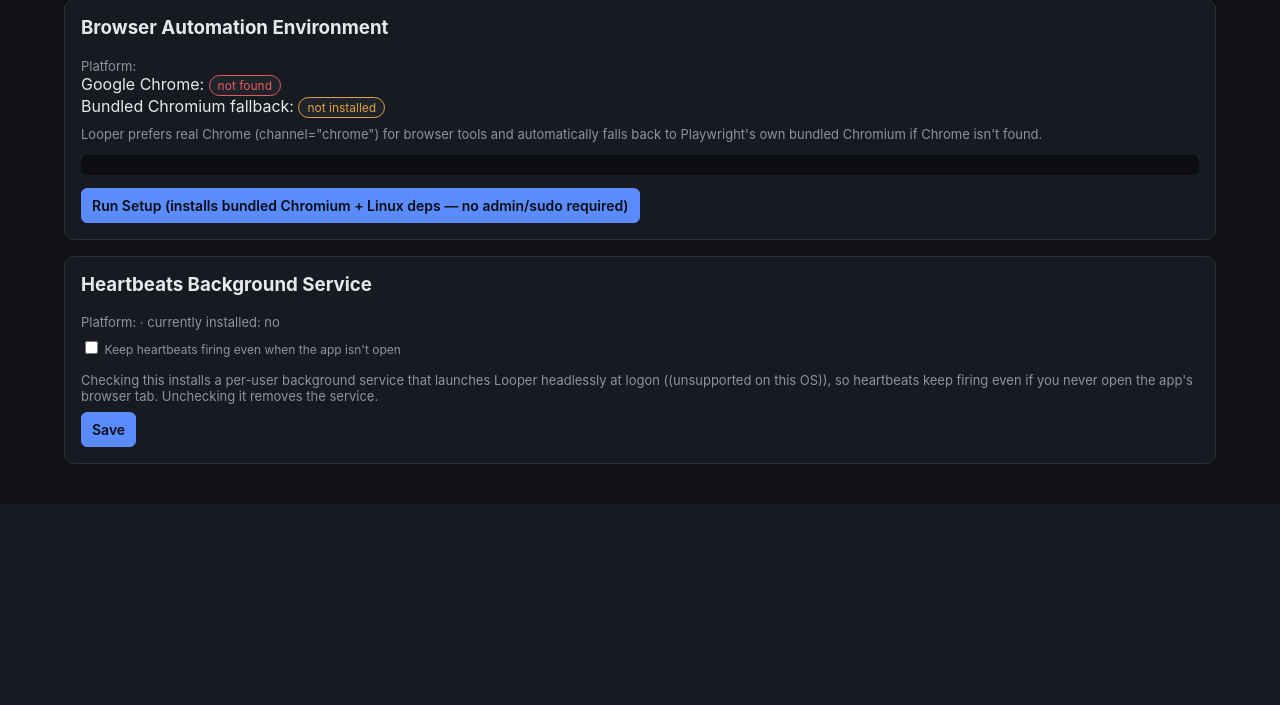
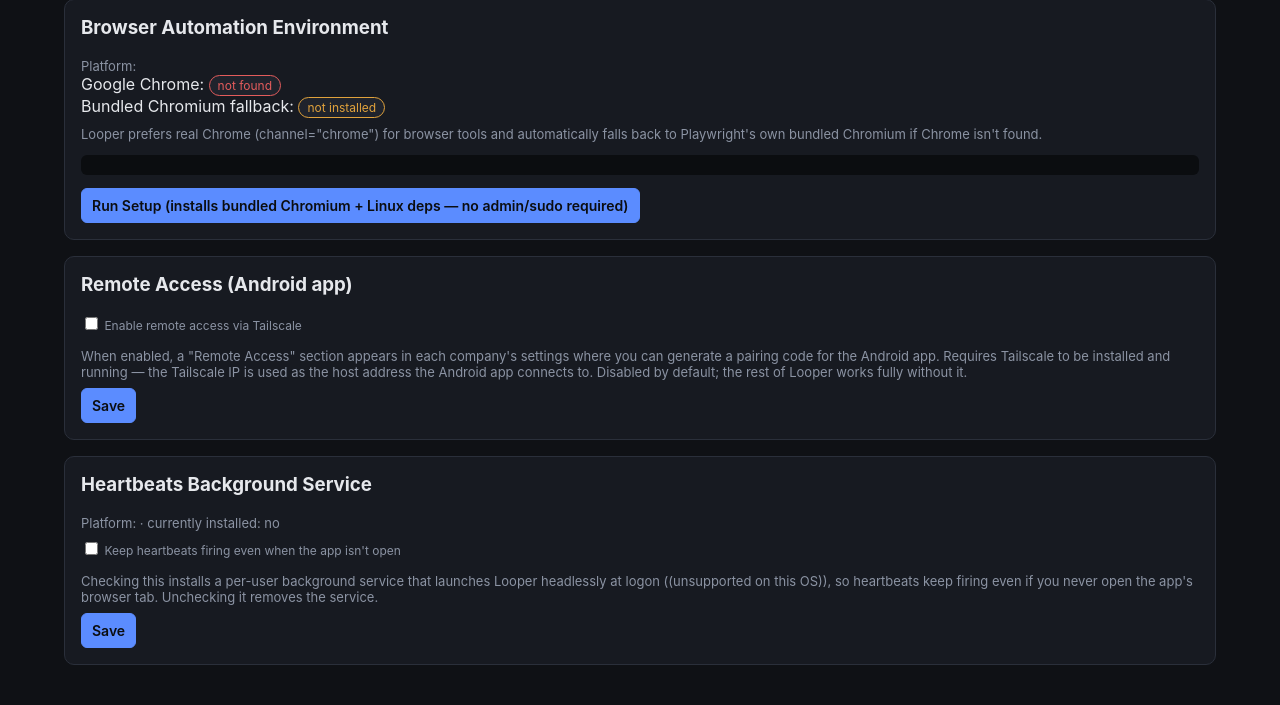
Before and after one commit to Shango46/Looper, a FastAPI app: template app/web/templates/settings.html in a window 1280 px wide. Shown: the part 444-1149 px from the top of the page. Before the commit the page ends 908 px from the top, so only its background shows below. Run offline with FastAPI, Linux system fonts and the light colour scheme; the template is opened without the code that fills it, so the values that code supplies are empty; parts of the project's set-up code (start-up, migrations or seed data) failed here and were passed over; some libraries are stand-ins or nearby versions.

Commit message:
Make Tailscale/remote access optional: global toggle in Settings, hides Remote Access card in company settings when disabled

```diff
--- a/app/db/migrate.py
+++ b/app/db/migrate.py
@@ -14,6 +14,10 @@
 
 CACHED_MODEL_COLUMNS = [
     ("modality", "VARCHAR(100)", "NULL"),
+]
+
+SETTINGS_COLUMNS = [
+    ("remote_access_enabled", "BOOLEAN", "0"),
 ]
 
 
@@ -49,3 +53,4 @@
                 )
 
         await _migrate_table(conn, "cached_models", CACHED_MODEL_COLUMNS)
+        await _migrate_table(conn, "settings", SETTINGS_COLUMNS)
--- a/app/db/models.py
+++ b/app/db/models.py
@@ -267,3 +267,4 @@
     id: Mapped[int] = mapped_column(primary_key=True, default=1)
     heartbeats_run_when_closed: Mapped[bool] = mapped_column(default=False)
     background_service_installed: Mapped[bool] = mapped_column(default=False)
+    remote_access_enabled: Mapped[bool] = mapped_column(default=False)
--- a/app/web/templates/company_settings.html
+++ b/app/web/templates/company_settings.html
@@ -24,6 +24,7 @@
   </form>
 </div>
 
+{% if remote_access_enabled %}
 <div class="card">
   <h3>Remote Access (Android app)</h3>
   {% if new_code %}
@@ -59,6 +60,7 @@
   {% endif %}
   <div class="muted" style="margin-top:8px;">Regenerating or disabling the code immediately disconnects any phone currently connected to this company.</div>
 </div>
+{% endif %}
 
 <div class="card">
   <h3>MCP Servers</h3>
--- a/app/web/templates/settings.html
+++ b/app/web/templates/settings.html
@@ -146,6 +146,19 @@
 </div>
 
 <div class="card">
+  <h3>Remote Access (Android app)</h3>
+  <form hx-post="/settings/remote-access" hx-target="body" style="margin-top:4px;">
+    <label><input type="checkbox" name="enabled" style="width:auto;display:inline;" {% if settings.remote_access_enabled %}checked{% endif %}> Enable remote access via Tailscale</label>
+    <div class="muted" style="margin:8px 0;">
+      When enabled, a "Remote Access" section appears in each company's settings where you can generate a pairing code for the Android app.
+      Requires Tailscale to be installed and running — the Tailscale IP is used as the host address the Android app connects to.
+      Disabled by default; the rest of Looper works fully without it.
+    </div>
+    <button type="submit">Save</button>
+  </form>
+</div>
+
+<div class="card">
   <h3>Heartbeats Background Service</h3>
   <div class="muted">Platform: {{ svc_status.platform }} &middot; currently installed: {{ "yes" if svc_status.installed else "no" }}</div>
   <form hx-post="/settings/heartbeats-when-closed" hx-target="body" style="margin-top:8px;">
```
Also changed, not shown: app/web/routes/companies.py (+6 -2 lines), app/web/routes/misc.py (+11 -0 lines).
